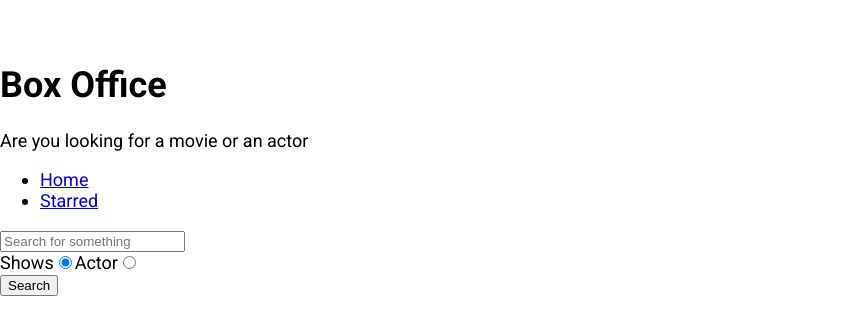
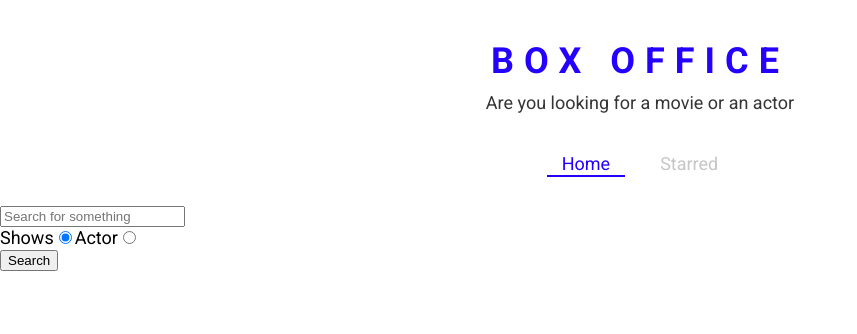
Before and after one commit to Sagnik-Coder24/Box-Office, a React (Create React App) app: page / in a window 1280 px wide. Shown: the top 334 px of the page, without its empty margins (0-857 px from the left). Built offline with nearby package versions, Linux system fonts and the light colour scheme.

Commit message:
defined theme for styled components and created a few styled components

```diff
--- a/src/App.js
+++ b/src/App.js
@@ -1,29 +1,37 @@
 import React from 'react';
 import { Switch, Route } from 'react-router-dom';
+import { ThemeProvider } from 'styled-components';
 
 import Home from './pages/Home';
 import Show from './pages/Show';
 import Starred from './pages/Starred';
 
+const theme = {
+    mainColors: {
+        blue: '#2400ff',
+        gray: '#c6c6c6',
+        dark: '#353535',
+    },
+};
+
 function App() {
     return (
+        <ThemeProvider theme={theme}>
             <Switch>
                 <Route exact path="/">
                     <Home />
                 </Route>
-
                 <Route exact path="/starred">
                     <Starred />
                 </Route>
-
                 <Route exact path="/show/:id">
                     <Show />
                 </Route>
-
                 <Route>
-                <div>Not Found</div>
-            </Route>
+                    <div> Not Found </div>{' '}
+                </Route>{' '}
             </Switch>
+        </ThemeProvider>
     );
 }
 
--- a/src/components/Navs.js
+++ b/src/components/Navs.js
@@ -1,5 +1,6 @@
 import React from 'react';
-import { Link } from 'react-router-dom';
+import { useLocation } from 'react-router';
+import { LinkStyled, NavList } from './Navs.styled';
 
 const LINKS = [
     { to: '/', text: 'Home' },
@@ -7,15 +8,25 @@
 ];
 
 const Navs = () => {
+    const location = useLocation();
+    console.log(location);
+
     return (
         <div>
-            <ul>
+            <NavList>
                 {LINKS.map(item => (
                     <li key={item.to}>
-                        <Link to={item.to}>{item.text}</Link>
+                        <LinkStyled
+                            to={item.to}
+                            className={
+                                item.to === location.pathname ? 'active' : ''
+                            }
+                        >
+                            {item.text}{' '}
+                        </LinkStyled>
                     </li>
                 ))}
-            </ul>
+            </NavList>
         </div>
     );
 };
--- /dev/null
+++ b/src/components/Navs.styled.js
@@ -0,0 +1,41 @@
+import { Link } from 'react-router-dom';
+import styled from 'styled-components';
+
+export const NavList = styled.ul`
+    display: flex;
+    justify-content: center;
+    list-style: none;
+    margin: 0 0 30px;
+    padding: 0;
+`;
+
+export const LinkStyled = styled(Link)`
+    margin: 0 10px;
+    padding: 3px 15px;
+    position: relative;
+    text-decoration: none;
+    color: ${({ theme }) => theme.mainColors.gray};
+    &.active {
+        color: ${({ theme }) => theme.mainColors.blue};
+        &:after {
+            content: '';
+            position: absolute;
+            display: block;
+            height: 2px;
+            left: 0%;
+            bottom: 0;
+            background-color: ${({ theme }) => theme.mainColors.blue};
+            animation: slide-in 0.3s ease-in forwards;
+            @keyframes slide-in {
+                from {
+                    left: 50%;
+                    width: 0;
+                }
+                to {
+                    left: 0%;
+                    width: 100%;
+                }
+            }
+        }
+    }
+`;
--- a/src/components/Title.js
+++ b/src/components/Title.js
@@ -1,11 +1,11 @@
 import React from 'react';
+import { TitleWrapper } from './Title.styled';
 
 const Title = ({ title, subtitle }) => {
     return (
-        <div>
-            <h1>{title}</h1>
-            <p>{subtitle}</p>
-        </div>
+        <TitleWrapper>
+            <h1> {title} </h1> <p> {subtitle} </p>{' '}
+        </TitleWrapper>
     );
 };
 
--- /dev/null
+++ b/src/components/Title.styled.js
@@ -0,0 +1,18 @@
+import styled from 'styled-components';
+
+export const TitleWrapper = styled.div`
+    text-align: center;
+    margin: 0 0 40px;
+
+    h1 {
+        color: ${({ theme }) => theme.mainColors.blue};
+        letter-spacing: 10px;
+        text-transform: uppercase;
+        margin: 0 0 10px;
+    }
+
+    p {
+        color: ${({ theme }) => theme.mainColors.dark};
+        margin: 0;
+    }
+`;
```
Lines whose indentation alone changed are shown as unchanged.
